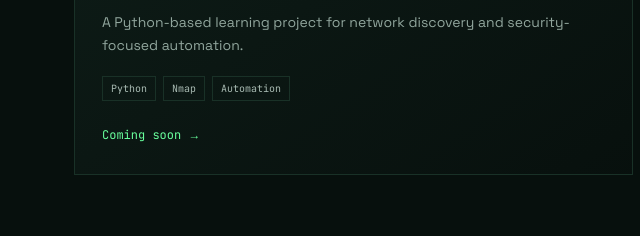
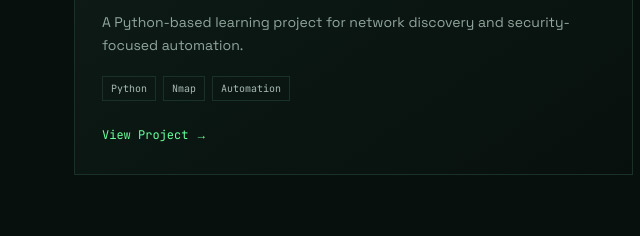
Before and after one commit to GrullonLabs/grullonlabs.github.io, a plain HTML site: page index.html in a window 1280 px wide. Shown: the part 2784-3020 px from the top of the page, 0-640 px from the left. Drawn offline with Linux system fonts and the light colour scheme.

Commit message:
Update project link for Network Recon Toolkit

```diff
--- a/index.html
+++ b/index.html
@@ -119,7 +119,7 @@
           <h3>Network Recon Toolkit</h3>
           <p>A Python-based learning project for network discovery and security-focused automation.</p>
           <div class="tags"><span>Python</span><span>Nmap</span><span>Automation</span></div>
-          <a href="#" class="project-link">Coming soon →</a>
+          <a href="https://github.com/GrullonLabs/network-recon-toolkit" class="project-link" target="_blank" rel="noopener">View Project →</a>
         </article>
         <article class="project-card">
           <div class="project-number">PROJECT 04</div>
```
